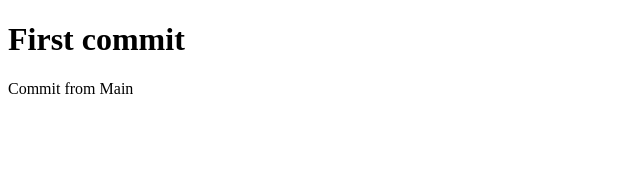
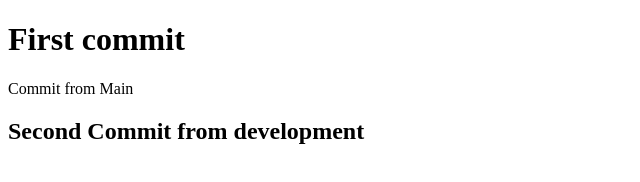
Before and after one commit to dpriyo311-cyber/devopsq1, a plain HTML site: page index.html in a window 1280 px wide. Shown: the whole page, without its empty margins (0-640 px from the left). Drawn offline with Linux system fonts and the light colour scheme.

Commit message:
Commit from development

```diff
--- a/index.html
+++ b/index.html
@@ -6,6 +6,7 @@
 
 <body>
   <h1>First commit </h1>
-   <p>Commit from Main </p>
+  <p>Commit from Main </p>
+  <h2> Second Commit from development </h2>
 </body>
 </html>
```
